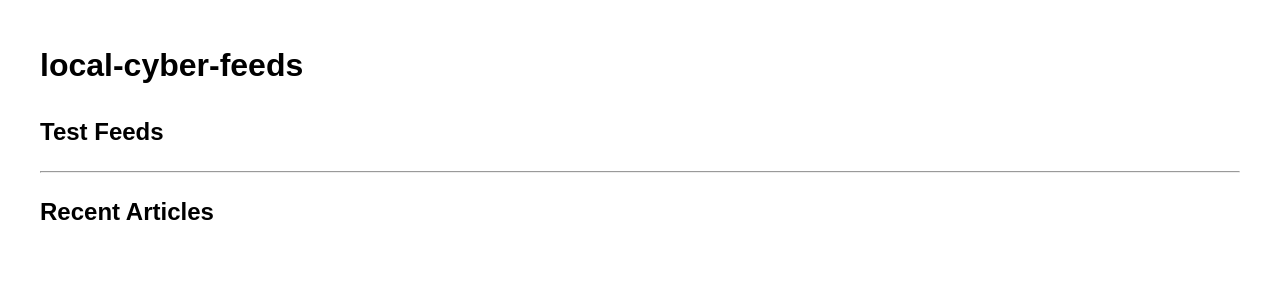
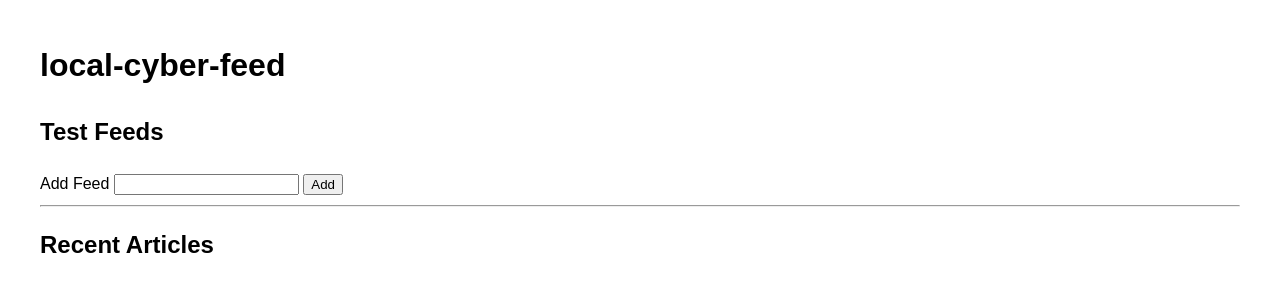
Before and after one commit to benjamin-wulf/local-cyber-feed, a Flask app: page / in a window 1280 px wide. Shown: the top 300 px of the page. Run offline with Flask 3, Linux system fonts and the light colour scheme; data that the repository does not hold is empty.

Commit message:
added simplest method to add new feeds from the frontend UI

```diff
--- a/app/main.py
+++ b/app/main.py
@@ -1,4 +1,4 @@
-from flask import Flask, render_template
+from flask import Flask, render_template, request, redirect, url_for
 from flask_apscheduler import APScheduler
 import sys
 from pathlib import Path
@@ -8,7 +8,7 @@ import os
 import sqlite3
 #sys.path.append(str(Path(__file__).parent.parent))
 from db.connection import GetDBConnection
-from logic.reader import UpdateAllFeeds
+from logic.reader import UpdateAllFeeds, AddFeed
 
 
 
@@ -58,3 +58,11 @@ def check_updates(last_id):
         print(f"ERROR: {e}")
     finally:
         conn.close()
+
+@app.route('/api/add-feed', methods=['GET', 'POST'])
+def add_feed():
+    #URL is sanitied in reader.py, should be safe to pass raw url through
+    url = request.form.get('add-feed')
+    status = AddFeed(url)
+    # This can be improved later to prevent refreshing the whole page
+    return redirect(url_for('index'))
--- a/app/templates/index.html
+++ b/app/templates/index.html
@@ -8,7 +8,7 @@
         </style>
     </head>
     <body>
-    <h1>local-cyber-feeds</h1>
+    <h1>local-cyber-feed</h1>
 
     <h2>Test Feeds</h2>
     <ul>
@@ -17,6 +17,12 @@
         {% endfor %}
     </ul>
 
+
+    <form action="/api/add-feed" method="POST">
+        <label for="add-feed">Add Feed</label>
+        <input type="text" id="add-feed" name="add-feed">
+        <input type="submit" value="Add">
+    </form>
     <hr>
     <div id="update-banner" style="display:none;">
         <span id="update-msg"></span>
```
